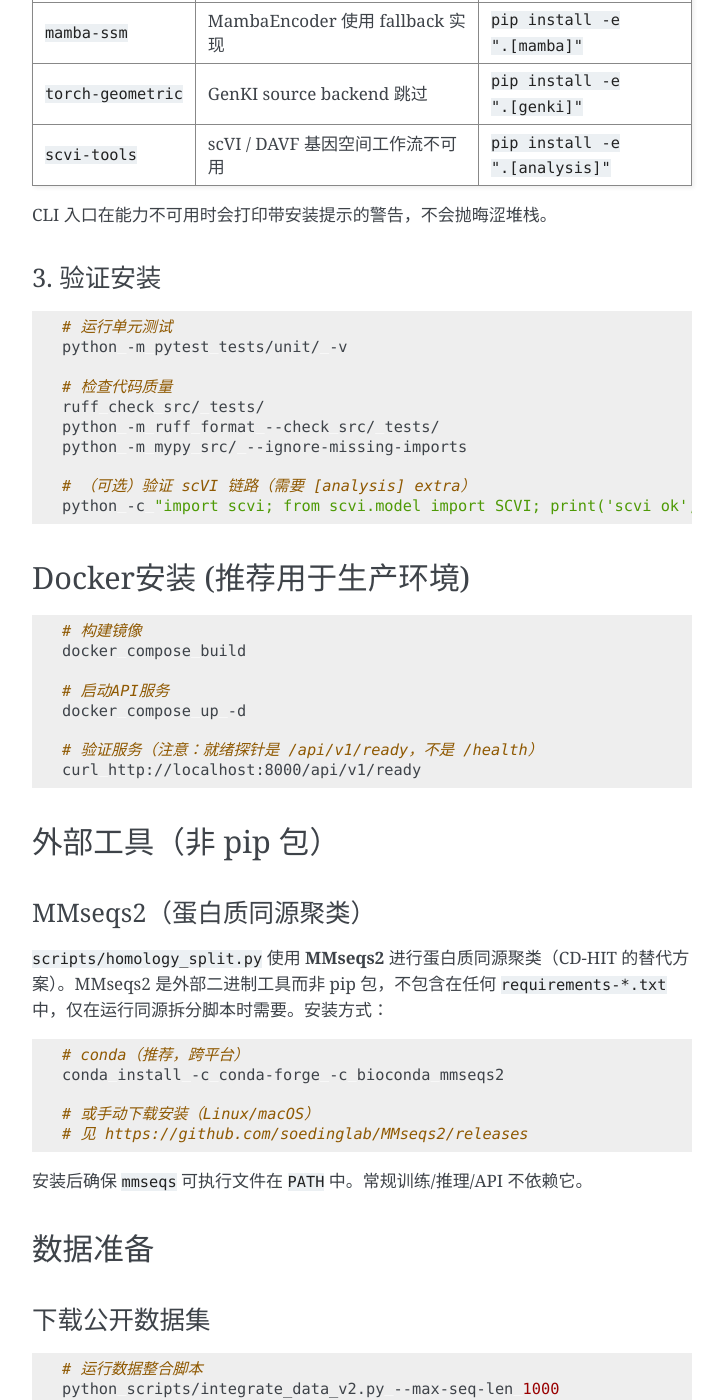
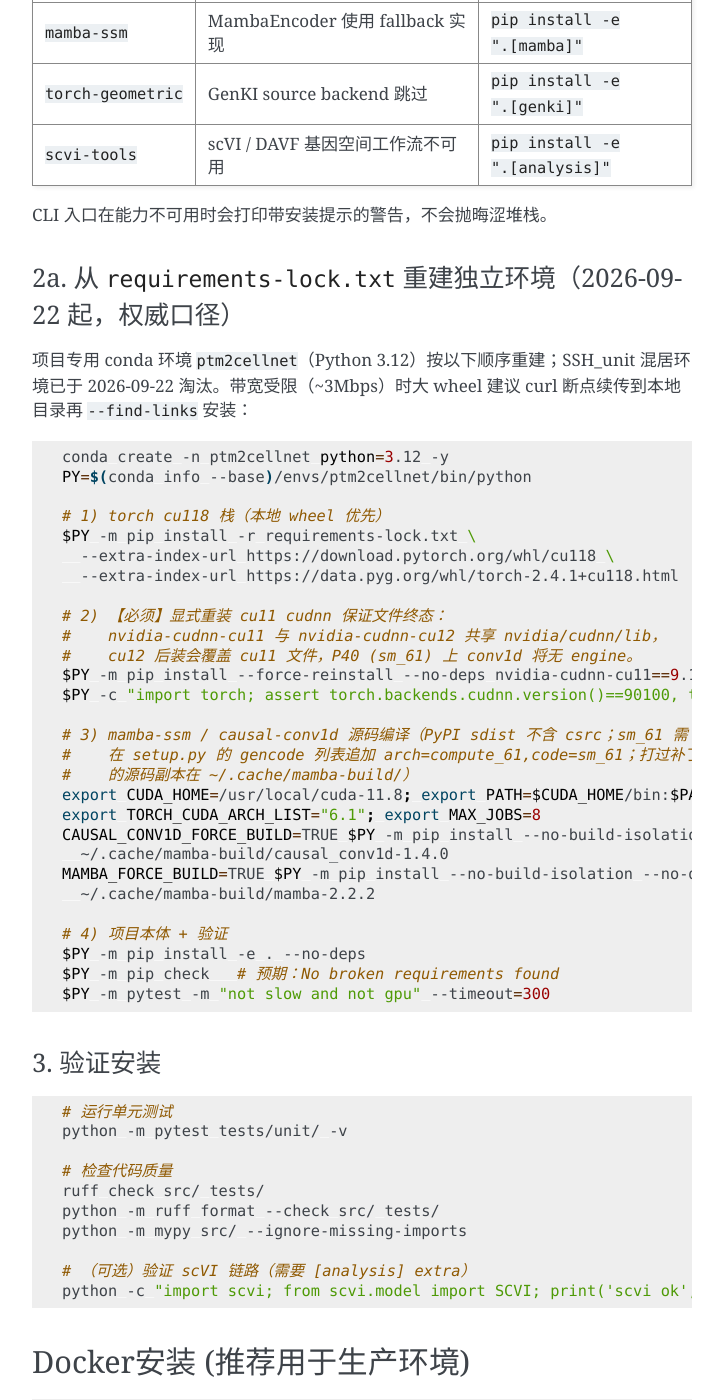
Before and after one commit to valleyhe/PTM2CellNet, a Sphinx documentation site: the page built from docs/guides/installation.md, in a window 1280 px wide and 1400 px high, scrolled down 2741 px. Shown: the whole window, without its empty margins (388-1112 px from the left). Built offline with Sphinx 7.4.7, drawn with Linux system fonts in a browser that asks for light colours; some of the changed text lies outside the part shown.

Commit message:
build: make lock fresh-resolver self-consistent, document env runbook and add CI advisory visibility (TD-03)

````diff
--- a/docs/guides/installation.md
+++ b/docs/guides/installation.md
@@ -72,6 +72,43 @@ PTM2CellNet 把依赖按能力分组（见 `setup.py` 的 `extras_require`）。
 | `scvi-tools` | scVI / DAVF 基因空间工作流不可用 | `pip install -e ".[analysis]"` |
 
 CLI 入口在能力不可用时会打印带安装提示的警告，不会抛晦涩堆栈。
+
+### 2a. 从 `requirements-lock.txt` 重建独立环境（2026-09-22 起，权威口径）
+
+项目专用 conda 环境 `ptm2cellnet`（Python 3.12）按以下顺序重建；SSH_unit
+混居环境已于 2026-09-22 淘汰。带宽受限（~3Mbps）时大 wheel 建议 curl
+断点续传到本地目录再 `--find-links` 安装：
+
+```bash
+conda create -n ptm2cellnet python=3.12 -y
+PY=$(conda info --base)/envs/ptm2cellnet/bin/python
+
+# 1) torch cu118 栈（本地 wheel 优先）
+$PY -m pip install -r requirements-lock.txt \
+  --extra-index-url https://download.pytorch.org/whl/cu118 \
+  --extra-index-url https://data.pyg.org/whl/torch-2.4.1+cu118.html
+
+# 2) 【必须】显式重装 cu11 cudnn 保证文件终态：
+#    nvidia-cudnn-cu11 与 nvidia-cudnn-cu12 共享 nvidia/cudnn/lib，
+#    cu12 后装会覆盖 cu11 文件，P40 (sm_61) 上 conv1d 将无 engine。
+$PY -m pip install --force-reinstall --no-deps nvidia-cudnn-cu11==9.1.0.70
+$PY -c "import torch; assert torch.backends.cudnn.version()==90100, torch.backends.cudnn.version()"
+
+# 3) mamba-ssm / causal-conv1d 源码编译（PyPI sdist 不含 csrc；sm_61 需
+#    在 setup.py 的 gencode 列表追加 arch=compute_61,code=sm_61；打过补丁
+#    的源码副本在 ~/.cache/mamba-build/）
+export CUDA_HOME=/usr/local/cuda-11.8; export PATH=$CUDA_HOME/bin:$PATH
+export TORCH_CUDA_ARCH_LIST="6.1"; export MAX_JOBS=8
+CAUSAL_CONV1D_FORCE_BUILD=TRUE $PY -m pip install --no-build-isolation --no-deps \
+  ~/.cache/mamba-build/causal_conv1d-1.4.0
+MAMBA_FORCE_BUILD=TRUE $PY -m pip install --no-build-isolation --no-deps \
+  ~/.cache/mamba-build/mamba-2.2.2
+
+# 4) 项目本体 + 验证
+$PY -m pip install -e . --no-deps
+$PY -m pip check   # 预期：No broken requirements found
+$PY -m pytest -m "not slow and not gpu" --timeout=300
+```
 
 ### 3. 验证安装
 
````
Also changed, not shown: requirements-lock.txt (+13 -13 lines), 1 other file.
